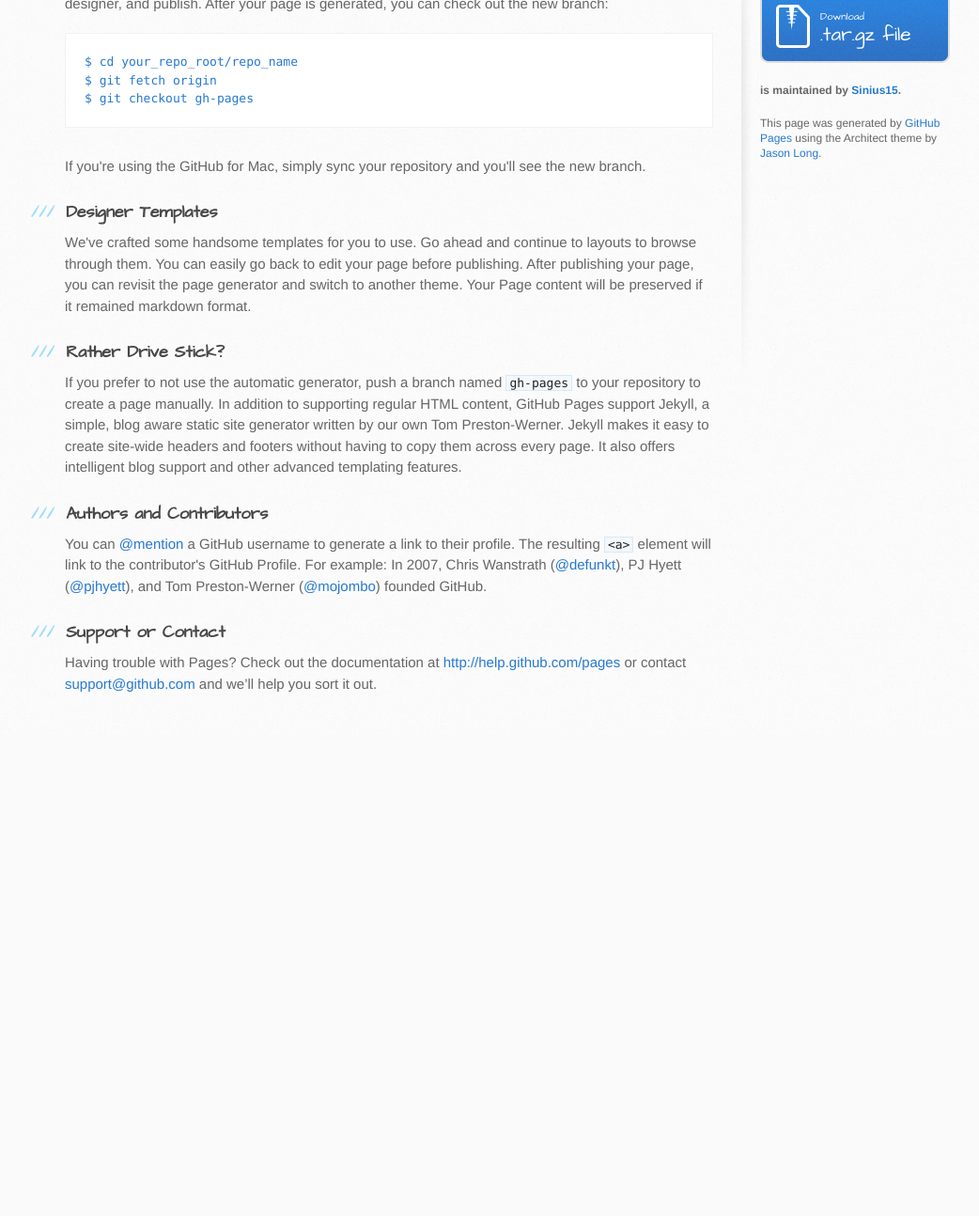
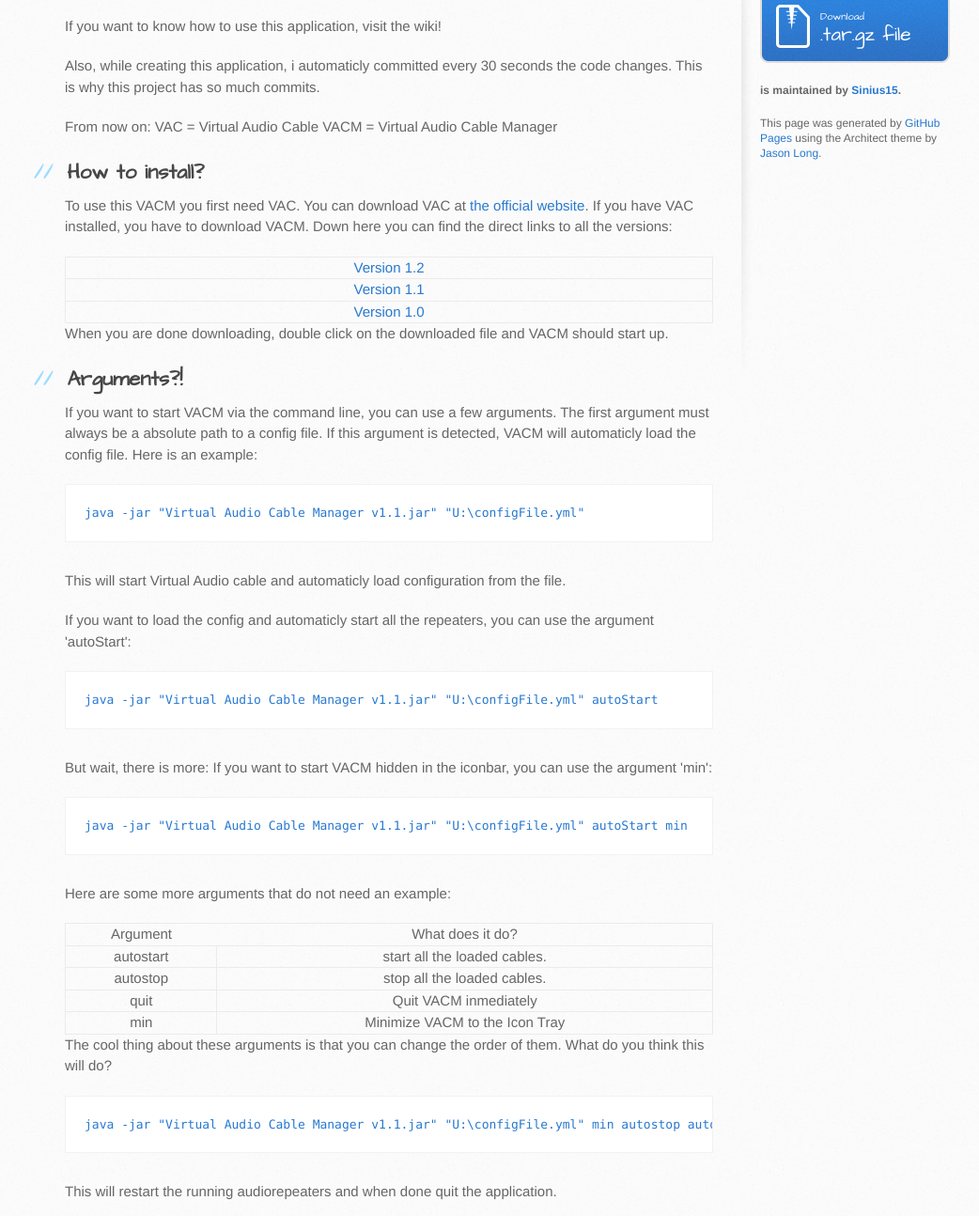
Before and after one commit to Sinius15/Virtual-Audio-Cable-Manager, a plain HTML site: page index.html in a window 1280 px wide. Shown: the part 483-1777 px from the top of the page at 94% size, without its empty margins (101-1143 px from the left). Before the commit the page ends 1265 px from the top, so only its background shows below. Drawn offline with Linux system fonts and the light colour scheme.

```diff
--- a/index.html
+++ b/index.html
@@ -28,37 +28,99 @@
     <div id="content-wrapper">
       <div class="inner clearfix">
         <section id="main-content">
-          <h3>
-<a name="welcome-to-github-pages" class="anchor" href="#welcome-to-github-pages"><span class="octicon octicon-link"></span></a>Welcome to GitHub Pages.</h3>
+          <h1>
+<a name="virtual-audio-cable-manager" class="anchor" href="#virtual-audio-cable-manager"><span class="octicon octicon-link"></span></a>Virtual Audio Cable Manager</h1>
 
-<p>This automatic page generator is the easiest way to create beautiful pages for all of your projects. Author your page content here using GitHub Flavored Markdown, select a template crafted by a designer, and publish. After your page is generated, you can check out the new branch:</p>
+<p>You can use this application to manage multable Audio Repeaters. It lest you automatic start multable Repeaters at once and close them all with one button press. </p>
 
-<pre><code>$ cd your_repo_root/repo_name
-$ git fetch origin
-$ git checkout gh-pages
+<p>If you want to know how to use this application, visit the wiki!</p>
+
+<p>Also, while creating this application, i automaticly committed every 30 seconds the code changes. This is why this project has so much commits.</p>
+
+<p>From now on:
+VAC = Virtual Audio Cable
+VACM = Virtual Audio Cable Manager</p>
+
+<h2>
+<a name="how-to-install" class="anchor" href="#how-to-install"><span class="octicon octicon-link"></span></a>How to install?</h2>
+
+<p>To use this VACM you first need VAC. You can download VAC at <a href="http://software.muzychenko.net/eng/vac.htm#download">the official website</a>. If you have VAC installed, you have to download VACM. Down here you can find the direct links to all the versions:</p>
+
+<table>
+<thead><tr>
+<th><a href="https://github.com/Sinius15/Virtual-Audio-Cable-Manager/raw/master/release/Virtual%20Audio%20Cable%20Manager%20v1.2.jar">Version 1.2</a></th>
+</tr></thead>
+<tbody>
+<tr>
+<td><a href="https://github.com/Sinius15/Virtual-Audio-Cable-Manager/raw/master/release/Virtual%20Audio%20Cable%20Manager%20v1.1.jar">Version 1.1</a></td>
+</tr>
+<tr>
+<td><a href="https://github.com/Sinius15/Virtual-Audio-Cable-Manager/raw/master/release/Virtual%20Audio%20Cable%20Manager%20v1.0.jar">Version 1.0</a></td>
+</tr>
+</tbody>
+</table><p>When you are done downloading, double click on the downloaded file and VACM should start up.</p>
+
+<h2>
+<a name="arguments" class="anchor" href="#arguments"><span class="octicon octicon-link"></span></a>Arguments?!</h2>
+
+<p>If you want to start VACM via the command line, you can use a few arguments. The first argument must always be a absolute path to a config file. If this argument is detected, VACM will automaticly load the config file. Here is an example:</p>
+
+<pre><code>java -jar "Virtual Audio Cable Manager v1.1.jar" "U:\configFile.yml"
 </code></pre>
 
-<p>If you're using the GitHub for Mac, simply sync your repository and you'll see the new branch.</p>
+<p>This will start Virtual Audio cable and automaticly load configuration from the file.</p>
 
-<h3>
-<a name="designer-templates" class="anchor" href="#designer-templates"><span class="octicon octicon-link"></span></a>Designer Templates</h3>
+<p>If you want to load the config and automaticly start all the repeaters, you can use the argument 'autoStart':</p>
 
-<p>We've crafted some handsome templates for you to use. Go ahead and continue to layouts to browse through them. You can easily go back to edit your page before publishing. After publishing your page, you can revisit the page generator and switch to another theme. Your Page content will be preserved if it remained markdown format.</p>
+<pre><code>java -jar "Virtual Audio Cable Manager v1.1.jar" "U:\configFile.yml" autoStart
+</code></pre>
 
-<h3>
-<a name="rather-drive-stick" class="anchor" href="#rather-drive-stick"><span class="octicon octicon-link"></span></a>Rather Drive Stick?</h3>
+<p>But wait, there is more: If you want to start VACM hidden in the iconbar, you can use the argument 'min':</p>
 
-<p>If you prefer to not use the automatic generator, push a branch named <code>gh-pages</code> to your repository to create a page manually. In addition to supporting regular HTML content, GitHub Pages support Jekyll, a simple, blog aware static site generator written by our own Tom Preston-Werner. Jekyll makes it easy to create site-wide headers and footers without having to copy them across every page. It also offers intelligent blog support and other advanced templating features.</p>
+<pre><code>java -jar "Virtual Audio Cable Manager v1.1.jar" "U:\configFile.yml" autoStart min
+</code></pre>
 
-<h3>
-<a name="authors-and-contributors" class="anchor" href="#authors-and-contributors"><span class="octicon octicon-link"></span></a>Authors and Contributors</h3>
+<p>Here are some more arguments that do not need an example:</p>
 
-<p>You can <a href="https://github.com/blog/821" class="user-mention">@mention</a> a GitHub username to generate a link to their profile. The resulting <code>&lt;a&gt;</code> element will link to the contributor's GitHub Profile. For example: In 2007, Chris Wanstrath (<a href="https://github.com/defunkt" class="user-mention">@defunkt</a>), PJ Hyett (<a href="https://github.com/pjhyett" class="user-mention">@pjhyett</a>), and Tom Preston-Werner (<a href="https://github.com/mojombo" class="user-mention">@mojombo</a>) founded GitHub.</p>
+<table>
+<thead><tr>
+<th>Argument</th>
+<th>What does it do?</th>
+</tr></thead>
+<tbody>
+<tr>
+<td>autostart</td>
+<td>start all the loaded cables.</td>
+</tr>
+<tr>
+<td>autostop</td>
+<td>stop all the loaded cables.</td>
+</tr>
+<tr>
+<td>quit</td>
+<td>Quit VACM inmediately</td>
+</tr>
+<tr>
+<td>min</td>
+<td>Minimize VACM to the Icon Tray</td>
+</tr>
+</tbody>
+</table><p>The cool thing about these arguments is that you can change the order of them. What do you think this will do?</p>
 
-<h3>
-<a name="support-or-contact" class="anchor" href="#support-or-contact"><span class="octicon octicon-link"></span></a>Support or Contact</h3>
+<pre><code>java -jar "Virtual Audio Cable Manager v1.1.jar" "U:\configFile.yml" min autostop autostart quit
+</code></pre>
 
-<p>Having trouble with Pages? Check out the documentation at <a href="http://help.github.com/pages">http://help.github.com/pages</a> or contact <a href="mailto:support@github.com">support@github.com</a> and we’ll help you sort it out.</p>
+<p>This will restart the running audiorepeaters and when done quit the application.</p>
+
+<h2>
+<a name="license" class="anchor" href="#license"><span class="octicon octicon-link"></span></a>License</h2>
+
+<p>Dont touch my stuff without asking unless i explicity said you could touch it. If you want to contribute to this project, you can. Just ask and i will 99% of the time say yes.</p>
+
+<h2>
+<a name="bugs" class="anchor" href="#bugs"><span class="octicon octicon-link"></span></a>Bugs</h2>
+
+<p>If you find any, please create a bug-report at github and i will do the best i can to fix it.</p>
         </section>
 
         <aside id="sidebar">
```
Also changed, not shown: params.json (+1 -1 lines).
